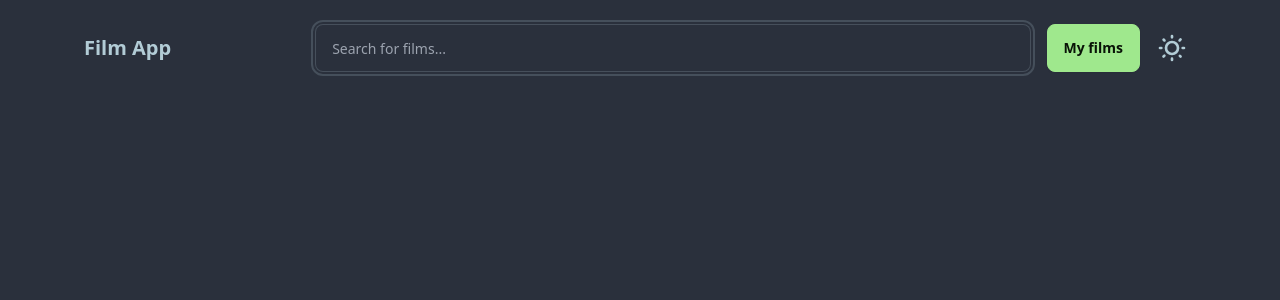
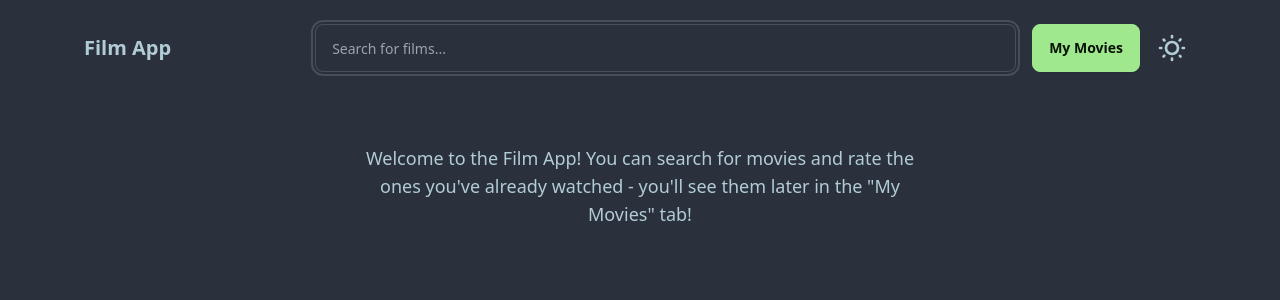
Before and after one commit to blzjmzk/film-app, a React (Vite) app: page / in a window 1280 px wide. Shown: the top 300 px of the page. Built offline with nearby package versions, Linux system fonts and the light colour scheme.

Commit message:
Minor additions

```diff
--- a/src/components/MovieDetailsSkeletons.tsx
+++ b/src/components/MovieDetailsSkeletons.tsx
@@ -4,9 +4,10 @@ const MovieDetailsSkeletons = () => {
       <div className="flex flex-col items-center mx-auto max-w-4xl p-7">
         <div>
           <div className="flex flex-row gap-4">
-            <div className="skeleton h-64 w-60"></div>
+            <div className="skeleton h-60 w-48"></div>
             <div className="flex flex-col gap-5">
-              <div className="skeleton flex-1  h-4 w-full"></div>
+              <div className="skeleton h-4 w-40 sm:w-96"></div>
+              <div className="skeleton h-4 w-full"></div>
               <div className="skeleton h-4 w-full"></div>
               <div className="skeleton h-4 w-full"></div>
               <div className="skeleton h-4 w-full"></div>
--- a/src/components/MovieList.tsx
+++ b/src/components/MovieList.tsx
@@ -10,14 +10,23 @@ interface Props {
 const MovieList = ({ movies, onSelectMovie }: Props) => {
   return (
     <>
-      {movies.length > 0 && (
-        <h2 className="text-center mt-2 mb-4">Found {movies.length} results</h2>
+      {movies.length > 0 ? (
+        <>
+          <h2 className="text-center mt-2 mb-4">
+            Found {movies.length} results
+          </h2>
+          {movies.map((movie) => (
+            <Link key={movie.imdbID} to={`/films/${movie.Title}`}>
+              <MovieCard movie={movie} onSelectMovie={onSelectMovie} />
+            </Link>
+          ))}
+        </>
+      ) : (
+        <h2 className="text-center mt-16 mb-4 text-lg max-w-xl">
+          Welcome to the Film App! You can search for movies and rate the ones
+          you've already watched - you'll see them later in the "My Movies" tab!
+        </h2>
       )}
-      {movies.map((movie) => (
-        <Link key={movie.imdbID} to={`/films/${movie.Title}`}>
-          <MovieCard movie={movie} onSelectMovie={onSelectMovie} />
-        </Link>
-      ))}
     </>
   );
 };
--- a/src/components/NavBar.tsx
+++ b/src/components/NavBar.tsx
@@ -26,7 +26,7 @@ const NavBar = ({ query, setQuery }: Props) => {
           <Search query={query} setQuery={setQuery} />
         </div>
         <button className="btn btn-primary btn-sm mx-2 sm:btn-md">
-          <NavLink to="/my-films">My films</NavLink>
+          <NavLink to="/my-films">My Movies</NavLink>
         </button>
         <ThemeSwitcher />
       </div>
```
